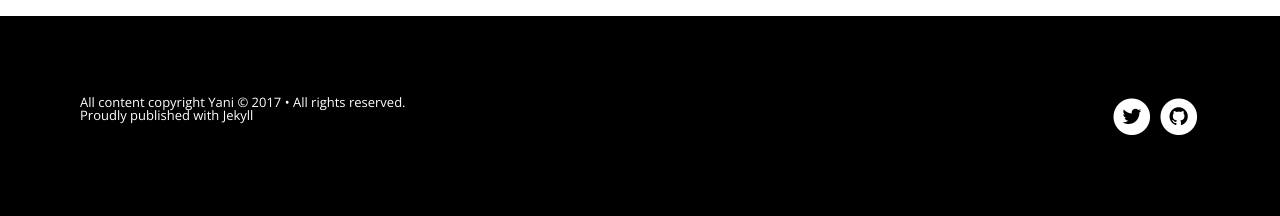
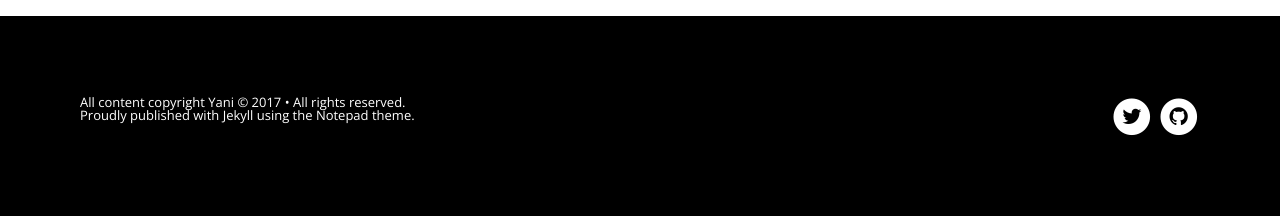
Before and after one commit to yanims/yanims.github.io, a Jekyll site: the page built from index.html, in a window 1280 px wide. Shown: the part 1075-1291 px from the top of the page. Built offline with Jekyll 4.4.1, drawn with Linux system fonts in a browser that asks for light colours; nearby versions of some CDN libraries; the list of posts is cut into pages by our own code.

Commit message:
Add description

```diff
--- a/_includes/footer.html
+++ b/_includes/footer.html
@@ -1,7 +1,7 @@
 <footer class="notepad-site-footer">
     <div class="copyright">
          <section>All content copyright <a href="{{ site.url }}/about">{{ site.owner.name }}</a> &copy; {{ site.time | date: '%Y' }} &bull; All rights reserved.</section>
-         <section>Proudly published with <a class="icon-ghost" href="https://jekyllrb.com/">Jekyll</a></section>
+         <section>Proudly published with <a class="icon-ghost" href="https://jekyllrb.com/">Jekyll</a> using the <a class="icon-ghost" href="https://github.com/hmfaysal/Notepad">Notepad</a> theme.</section>
     </div>
     <div class="social-icons">
 
```
